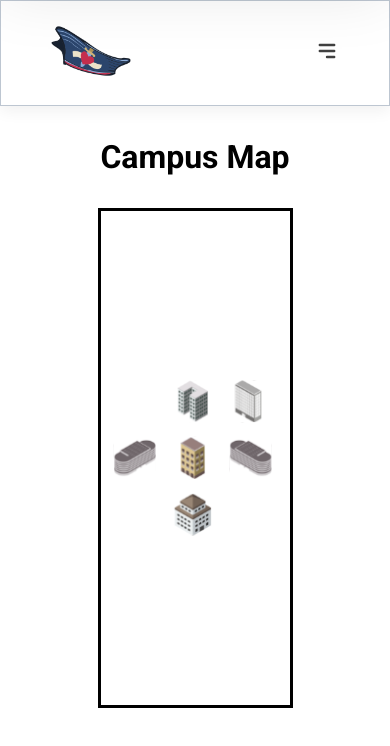
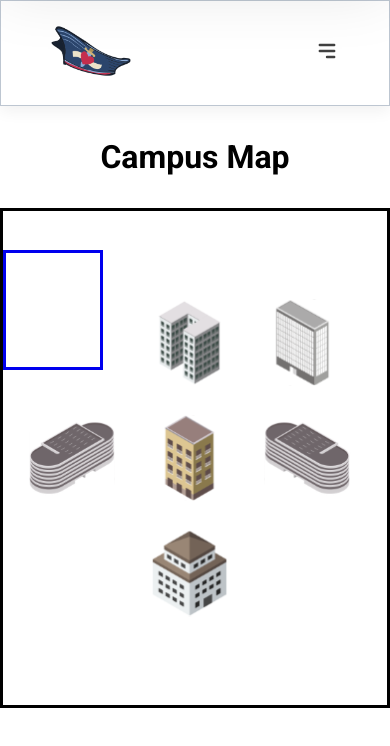
Before and after one commit to ianaumi/Lycee, a React (Create React App) app: page / in a window 390 px wide. Shown: the top 746 px of the page. Built offline with nearby package versions, Linux system fonts and the light colour scheme.

Commit message:
Updated: responsive view

```diff
--- a/src/Components/Map-page/MapStyles.css
+++ b/src/Components/Map-page/MapStyles.css
@@ -35,3 +35,19 @@
     width: 100px;
     height: 120px;
 }
+
+@media  screen and (max-width:769px){
+
+    .campus-map{
+        width: 100%;
+        height: 500px;
+    }
+
+    .buildings.coecsa-building{
+        left: 3px;
+        top: 250px;
+        width: 100px;
+        height: 120px;
+    }
+
+}
```
